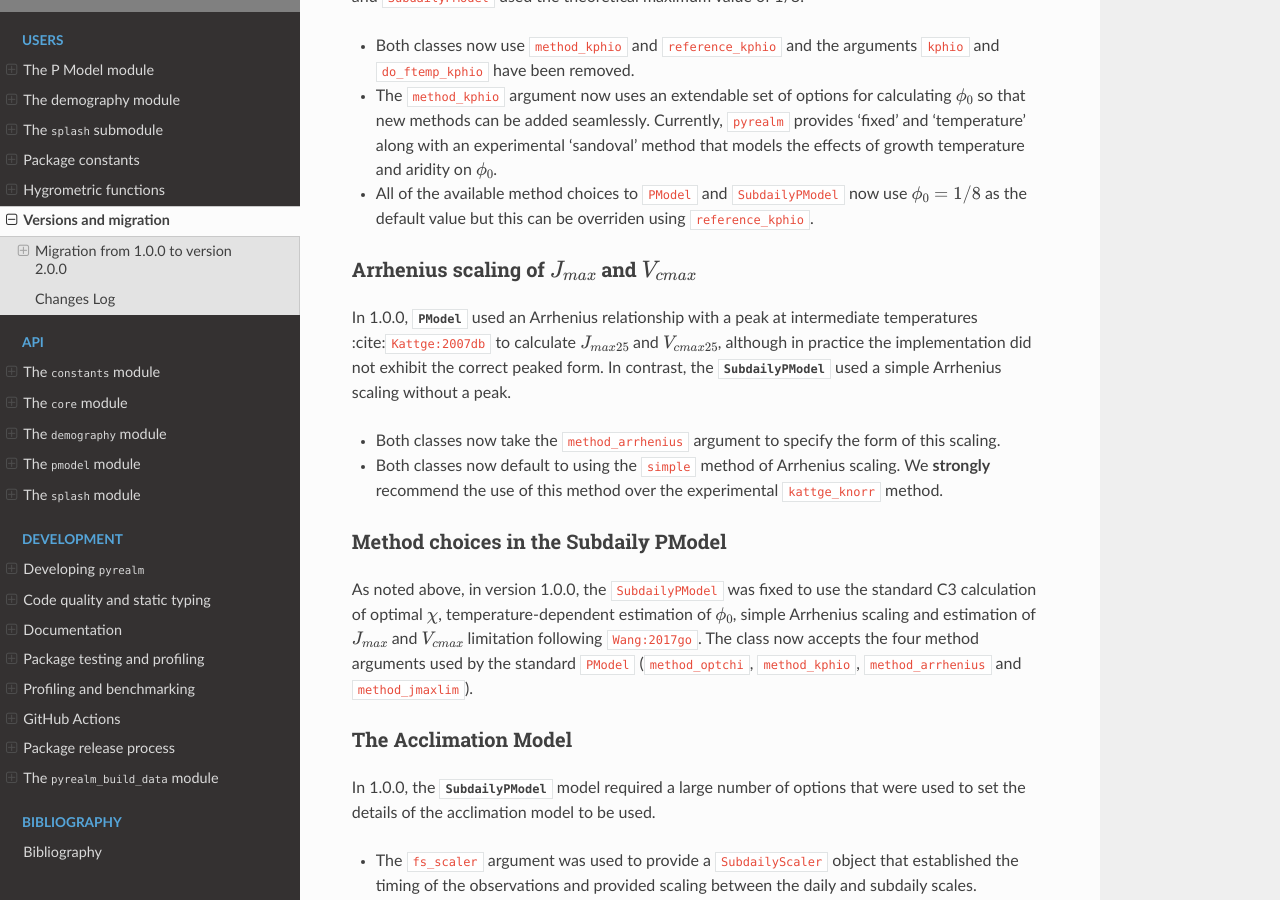
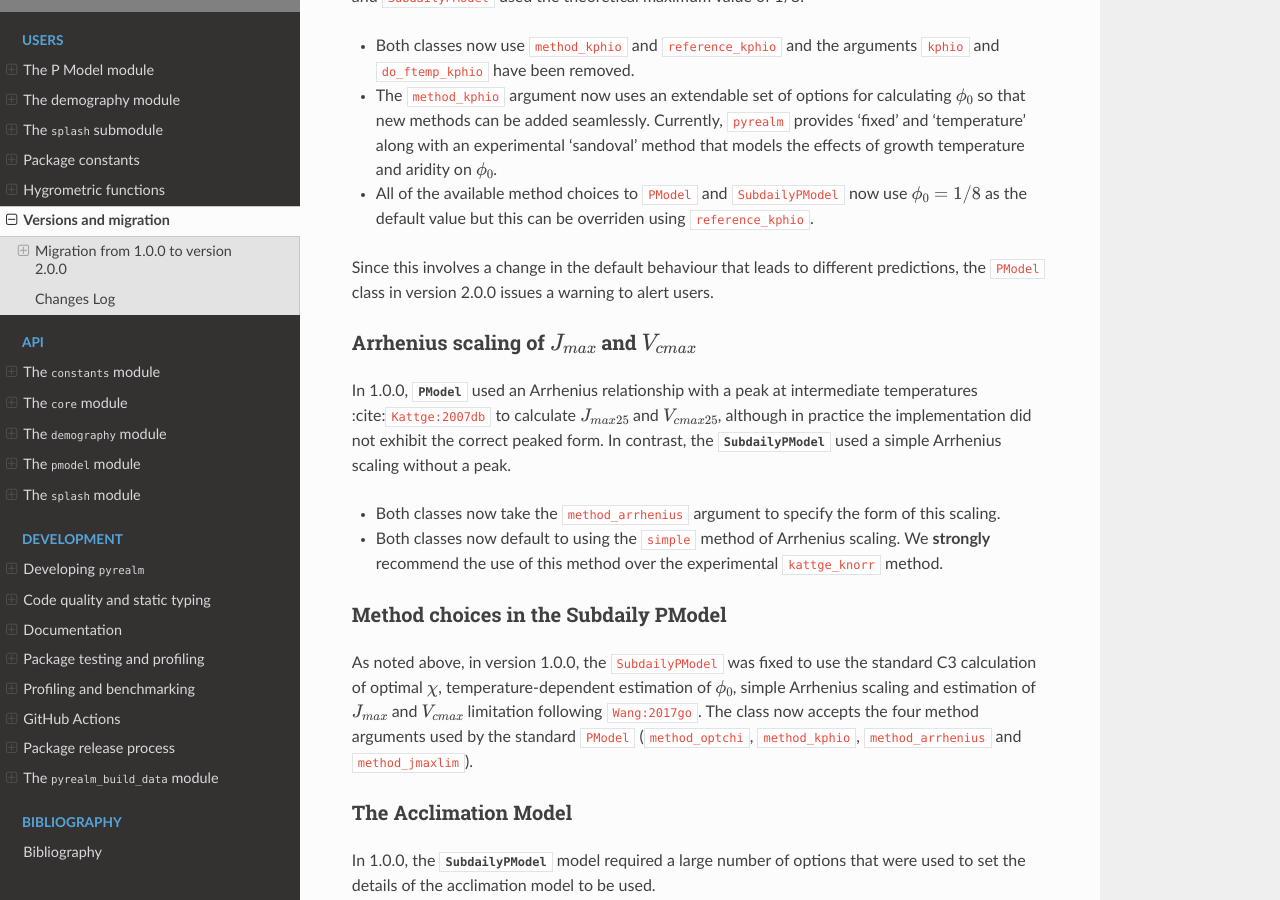
Before and after one commit to ImperialCollegeLondon/pyrealm, a Sphinx documentation site: the page built from docs/source/users/versions.md, in a window 1280 px wide and 900 px high, scrolled down 1431 px. Built offline with Sphinx 7.4.7 and the Read the Docs theme 3.1.0, drawn with Linux system fonts in a browser that asks for light colours; cross-references to code outside the pages are shown as plain code; the version number is read from the project's files by our own code.

Commit message:
Adding phi0 warning and typo fix

```diff
--- a/docs/source/conf.py
+++ b/docs/source/conf.py
@@ -9,6 +9,7 @@ documentation root, use os.path.abspath to make it absolute, like shown here.
 
 import os
 import sys
+import warnings
 from dataclasses import dataclass, field
 from datetime import datetime
 
@@ -21,10 +22,13 @@ from sphinxcontrib.bibtex.style.referencing.author_year import AuthorYearReferen
 
 from pyrealm import __version__ as pyrealm_version
 
-# +
 sys.path.insert(0, os.path.abspath("../"))
-# -
 
+
+# Suppress the 2.0.0 user warnings in the documentation
+warnings.filterwarnings(
+    "ignore", category=UserWarning, message="Pyrealm 2.0.0 uses a uses default value"
+)
 
 # -- Project information -----------------------------------------------------
 
@@ -65,7 +69,6 @@ external_toc_exclude_missing = False  # optional, default: False
 
 # + [markdown]
 # Citation styling
-# -
 
 
 def bracket_style() -> BracketStyle:
@@ -157,7 +160,6 @@ nitpick_ignore = [
     ("py:class", "pandas.core.frame.DataFrame"),
 ]
 
-# +
 intersphinx_mapping = {
     "pytest": ("https://docs.pytest.org/en/stable/", None),
     "numpy": ("https://numpy.org/doc/stable/", None),
@@ -167,7 +169,6 @@ intersphinx_mapping = {
     "shapely": ("https://shapely.readthedocs.io/en/stable/", None),
     "marshmallow": ("https://marshmallow.readthedocs.io/en/stable/", None),
 }
-# -
 
 
 autodoc_default_flags = ["members"]
@@ -214,7 +215,6 @@ exclude_patterns = ["maxime*", "**.ipynb_checkpoints"]
 # html_theme = 'sphinx_material'
 html_theme = "sphinx_rtd_theme"
 
-# +
 html_theme_options = {
     "logo_only": True,
     "version_selector": True,
@@ -228,7 +228,6 @@ html_theme_options = {
     "includehidden": True,
     "titles_only": False,
 }
-# -
 
 
 # Add any paths that contain custom static files (such as style sheets) here,
--- a/docs/source/users/versions.md
+++ b/docs/source/users/versions.md
@@ -91,6 +91,9 @@ used the theoretical maximum value of 1/8.
   effects of growth temperature and aridity on $\phi_0$.
 * All of the available method choices to `PModel` and `SubdailyPModel` now use $\phi_0 =
   1/8$ as the default value but this can be overriden using `reference_kphio`.
+
+Since this involves a change in the default behaviour that leads to different
+predictions, the `PModel` class in version 2.0.0 issues a warning to alert users.
 
 ### Arrhenius scaling of $J_{max}$ and $V_{cmax}$
 
```
Also changed, not shown: docs/source/users/pmodel/subdaily_details/subdaily_model_and_missing_data.md (+1 -1 lines), 1 other file.
